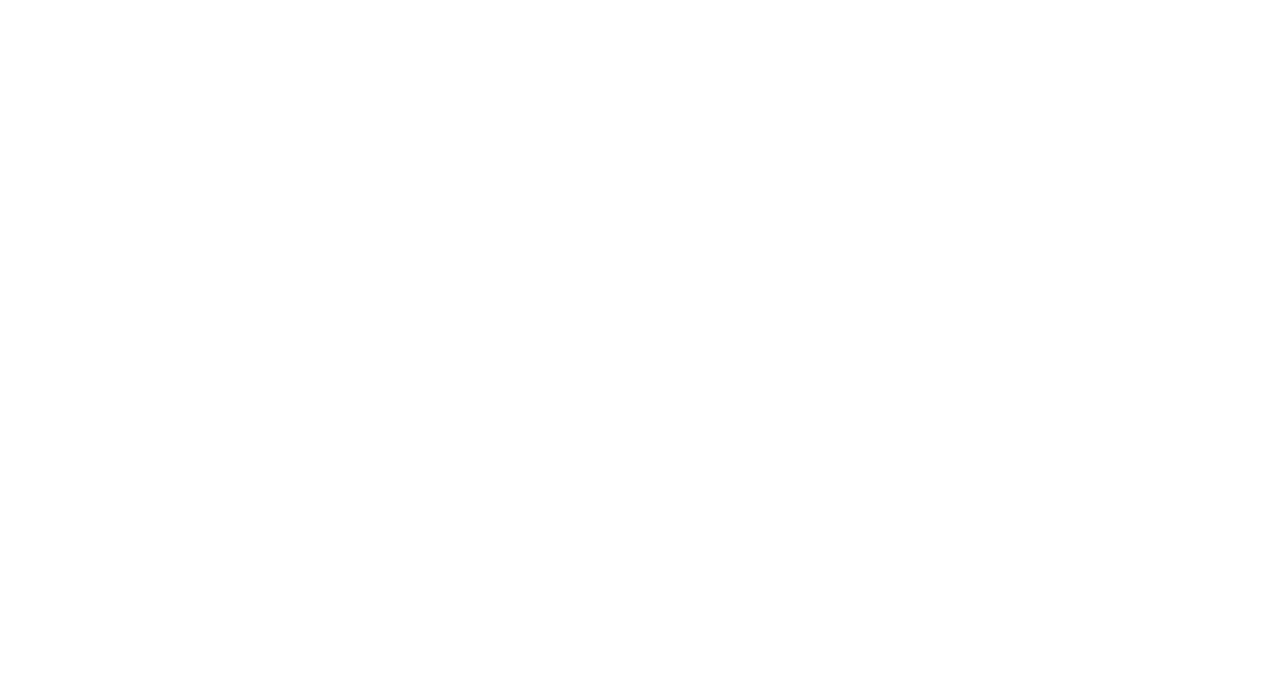
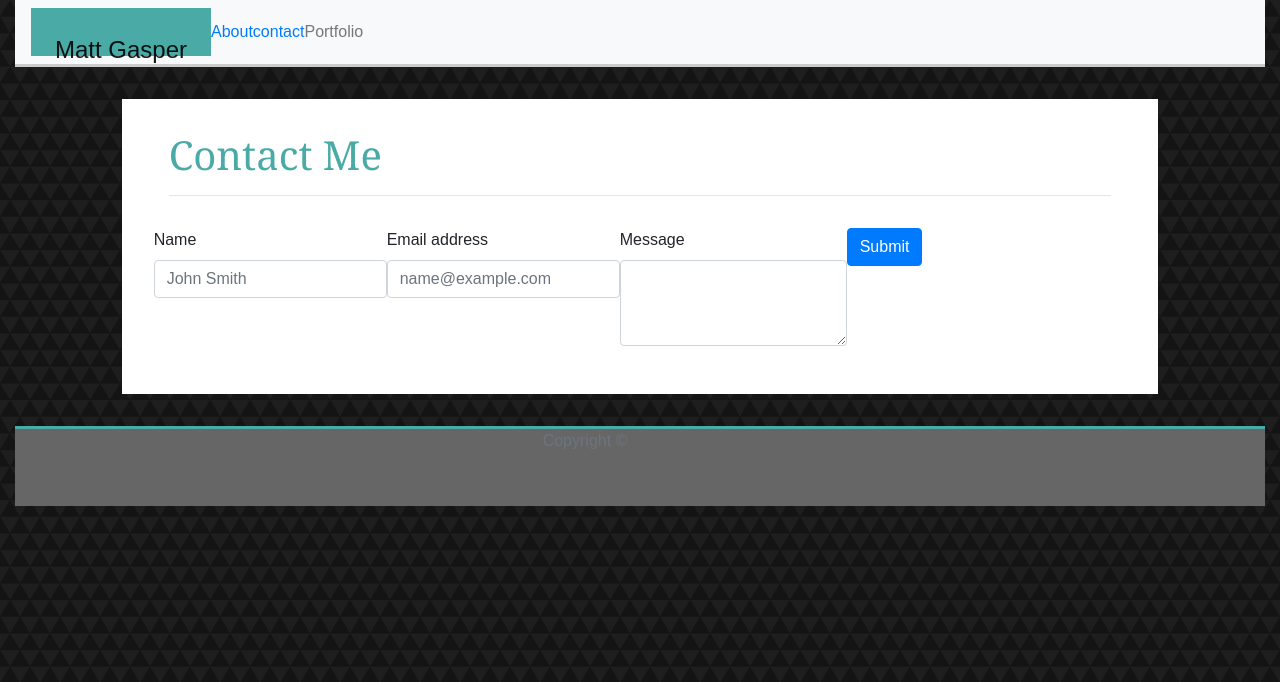
Before and after one commit to mattypockets/Bootstrap-Portfolio, a plain HTML site: page contact.html in a window 1280 px wide. Drawn offline with nearby package versions, Linux system fonts and the light colour scheme.

Commit message:
Added contact section

```diff
--- a/contact.html
+++ b/contact.html
@@ -0,0 +1,83 @@
+<!DOCTYPE html>
+<html>
+<head>
+    <meta charset="utf-8" />
+    <meta http-equiv="X-UA-Compatible" content="IE=edge">
+    <title>Page Title</title>
+    <meta name="viewport" content="width=device-width, initial-scale=1">
+    <link rel="stylesheet" href="https://stackpath.bootstrapcdn.com/bootstrap/4.1.3/css/bootstrap.min.css" integrity="sha384-MCw98/SFnGE8fJT3GXwEOngsV7Zt27NXFoaoApmYm81iuXoPkFOJwJ8ERdknLPMO" crossorigin="anonymous">
+    <link rel="stylesheet" href="assets/css/style.css">
+    <script src="main.js"></script>
+</head>
+<body>
+    <div class="container-fluid">
+        <!-- Navbar -->
+        <nav class="navbar navbar-expand-md navbar-light bg-light">
+            <a class="navbar-brand" href="#">Matt Gasper</a>
+            <button class="navbar-toggler" type="button" data-toggle="collapse" data-target="#navbarNavAltMarkup" aria-controls="navbarNavAltMarkup" aria-expanded="false" aria-label="Toggle navigation">
+                <span class="navbar-toggler-icon"></span>
+            </button>
+            <div class="navbar-collapse collapse">
+                <ul class="nav navbar-nav navbar-right">
+                    <li><a href="index.html">About</a></li>
+                    <li><a href="contact.html">contact</a></li>
+                    <li><a href="portfolio.html"></a>Portfolio</li>
+                </ul>
+            </div>
+        </nav>
+
+        <div class="row">
+            <div class="col-sm-0 col-md-1"></div>
+            <div class="col-sm-12 col-md-10">
+                <!-- Main Content Section -->
+                <div class="row mainContent">
+                    <div class="col-md-12">
+                        <!-- Header -->
+                        <div class="row">
+                            <div class="col-md-12">
+                                <h1>Contact Me</h1>
+                                <hr>
+                            </div>
+                        </div>
+                    </div>
+                    <!-- Form Section -->
+                    <!-- Name -->
+                    <div class="form-group">
+                        <label for="formGroupExampleInput">Name</label>
+                        <input type="text" class="form-control" id="formGroupExampleInput" placeholder="John Smith">
+                    </div>
+                    <!-- Email -->
+                    <div class="form-group">
+                        <label for="exampleFormControlInput1">Email address</label>
+                        <input type="email" class="form-control" id="exampleFormControlInput1" placeholder="name@example.com">
+                    </div>
+                    <!-- Message -->
+                    <div class="form-group">
+                        <label for="exampleFormControlTextarea1">Message</label>
+                        <textarea class="form-control" id="exampleFormControlTextarea1" rows="3"></textarea>
+                    </div>
+                    <!-- Submit -->
+                    <div class="row">
+                        <div class="col-sm-12 col-md-12">
+                            <input class="btn btn-primary" type="submit" value="Submit">
+                        </div>
+                    </div>
+                </div>
+            </div>
+            <div class="col-sm-0 col-md-1"></div>
+        </div>
+
+        <footer class="footer">
+            <div class="container">
+                <span class="text-muted">Copyright &copy;</span>
+            </div>
+        </footer>
+
+    </div>
+
+
+    <script src="https://code.jquery.com/jquery-3.3.1.slim.min.js" integrity="sha384-q8i/X+965DzO0rT7abK41JStQIAqVgRVzpbzo5smXKp4YfRvH+8abtTE1Pi6jizo" crossorigin="anonymous"></script>
+    <script src="https://cdnjs.cloudflare.com/ajax/libs/popper.js/1.14.3/umd/popper.min.js" integrity="sha384-ZMP7rVo3mIykV+2+9J3UJ46jBk0WLaUAdn689aCwoqbBJiSnjAK/l8WvCWPIPm49" crossorigin="anonymous"></script>
+    <script src="https://stackpath.bootstrapcdn.com/bootstrap/4.1.3/js/bootstrap.min.js" integrity="sha384-ChfqqxuZUCnJSK3+MXmPNIyE6ZbWh2IMqE241rYiqJxyMiZ6OW/JmZQ5stwEULTy" crossorigin="anonymous"></script>
+</body>
+</html>
```
Also changed, not shown: index.html (+1 -1 lines).
